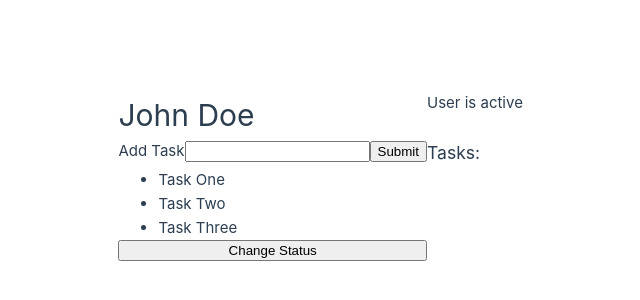
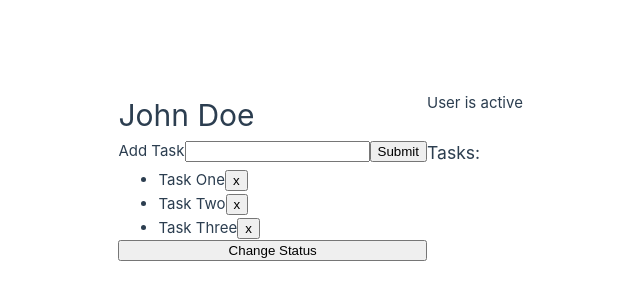
Before and after one commit to BiancaMesa/vue, a Vue app: page / in a window 1280 px wide. Shown: the part 224-524 px from the top of the page, without its empty margins (213-853 px from the left). Built offline with nearby package versions, Linux system fonts and the light colour scheme.

Commit message:
delete tasks in form added

```diff
--- a/src/App.vue
+++ b/src/App.vue
@@ -24,6 +24,11 @@ import { ref } from "vue";
           newTask.value = "";
         }
       };
+
+      const deleteTask = (index) => {
+        //splice (position to add or remove, nº items to remove)
+        tasks.value.splice(index, 1);
+      }
 </script>
 
 <!-- <script>
@@ -72,8 +77,11 @@ import { ref } from "vue";
 
   <h3>Tasks:</h3>
   <ul>
-    <li v-for="task in tasks" :key="task">
-      {{ task }}
+    <li v-for="(task, index) in tasks" :key="task">
+      <span>
+        {{ task }}
+      </span>
+      <button @click="deleteTask(index)">x</button>
     </li>
   </ul>
 
```
